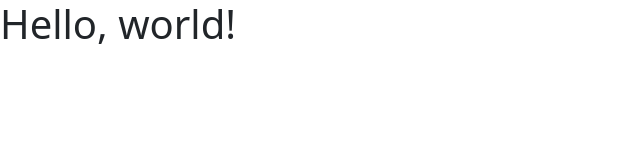
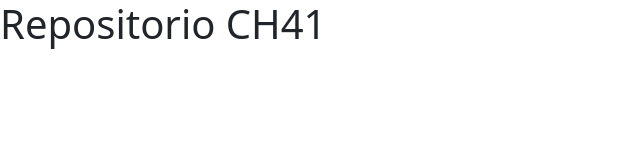
Before and after one commit to jcgeneration/CH41_PrimerRepo, a plain HTML site: page index.html in a window 1280 px wide. Shown: the whole page, without its empty margins (0-640 px from the left). Drawn offline with nearby package versions, Linux system fonts and the light colour scheme.

Commit message:
Se modifica el título en la plantilla index.html con Bootstrap

```diff
--- a/index.html
+++ b/index.html
@@ -3,11 +3,11 @@
   <head>
     <meta charset="utf-8">
     <meta name="viewport" content="width=device-width, initial-scale=1">
-    <title>Bootstrap demo</title>
+    <title>GitHub demo</title>
     <link href="https://cdn.jsdelivr.net/npm/bootstrap@5.3.3/dist/css/bootstrap.min.css" rel="stylesheet" integrity="sha384-QWTKZyjpPEjISv5WaRU9OFeRpok6YctnYmDr5pNlyT2bRjXh0JMhjY6hW+ALEwIH" crossorigin="anonymous">
   </head>
   <body>
-    <h1>Hello, world!</h1>
+    <h1>Repositorio CH41</h1>
     <script src="https://cdn.jsdelivr.net/npm/bootstrap@5.3.3/dist/js/bootstrap.bundle.min.js" integrity="sha384-YvpcrYf0tY3lHB60NNkmXc5s9fDVZLESaAA55NDzOxhy9GkcIdslK1eN7N6jIeHz" crossorigin="anonymous"></script>
   </body>
 </html>
```
